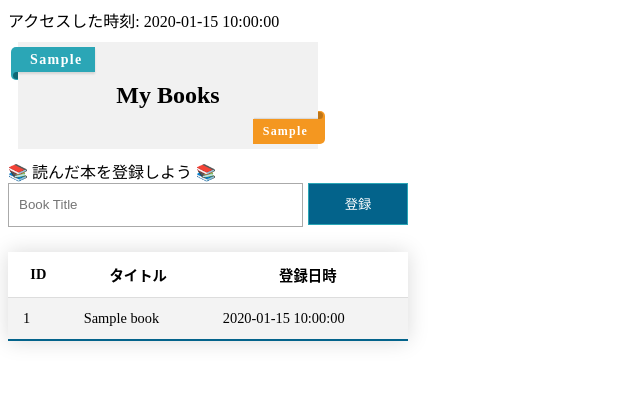
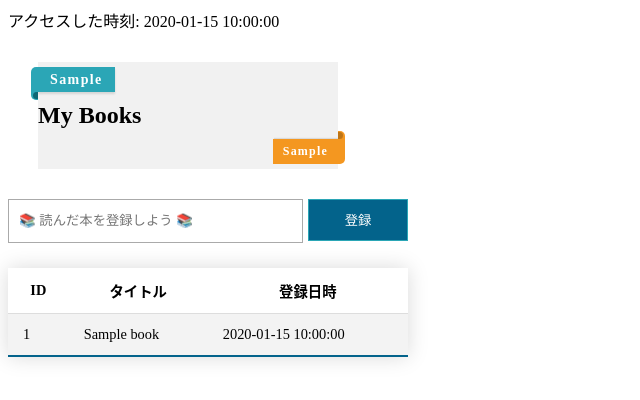
Before and after one commit to sugikeitter/FastApi-Jinja-SQLAlchemy, a FastAPI app: template templates/index.html in a window 1280 px wide. Shown: the top 400 px of the page, without its empty margins (0-640 px from the left). Run offline with FastAPI, Linux system fonts and the light colour scheme; the template is opened without the code that fills it: most values are stand-ins (such as "Sample title", 1, 10 or a date in 2020).

Commit message:
Update css

```diff
--- a/static/styles.css
+++ b/static/styles.css
@@ -69,18 +69,19 @@
 }
 
 /* タイトル */
-.ribbon20-wrapper {
+.title-wrapper {
     display: block;
     position: relative;
-  margin: 10px;
+    margin: 30px;
     padding: 20px 0;
     width: 300px;
     background: #f1f1f1;
 }
-.ribbon20-wrapper h2 {
+.ribbonUpper-wrapper h2 {
     text-align:center;
+    color: #035b7e;
 }
-.ribbon20 {
+.ribbonUpper {
     display: inline-block;
     position: absolute;
     left: 0;
@@ -96,7 +97,7 @@
     background: #2ba6b6;
     box-shadow: 0 2px 2px rgba(0, 0, 0, 0.12);
 }
-.ribbon20:before {
+.ribbonUpper:before {
     position: absolute;
     content: '';
     top: 0;
@@ -107,7 +108,7 @@
     background: #2ba6b6;
     border-radius: 5px 0 0 5px;
 }
-.ribbon20:after {
+.ribbonUpper:after {
     position: absolute;
     content: '';
     bottom: -7px;
@@ -118,7 +119,7 @@
     background: #0d6775;
     border-radius: 5px 0 0 5px;
 }
-.ribbon21 {
+.ribbonUnder {
     display: inline-block;
     position: absolute;
     right: 0;
@@ -134,7 +135,7 @@
     background: #f49720;
     box-shadow: 1px -1px 1px rgba(0, 0, 0, 0.1);
 }
-.ribbon21:before {
+.ribbonUnder:before {
     position: absolute;
     content: '';
     top: -8px;
@@ -145,7 +146,7 @@
     background: #f49720;
     border-radius: 0 5px 5px 0;
 }
-.ribbon21:after {
+.ribbonUnder:after {
     position: absolute;
     content: '';
     top: -7px;
--- a/templates/index.html
+++ b/templates/index.html
@@ -1,23 +1,22 @@
 <!DOCTYPE html>
 <html lang="ja">
 <head>
-  <title>My Webpage</title>
+  <title>My Books</title>
   <link href="{{ url_for('static', path='/styles.css') }}" rel="stylesheet">
 </head>
 <body>
   <div class="accessTime">アクセスした時刻: {{ timestamp }}</div>
 
-  <div class="ribbon20-wrapper">
-    <h3 class="ribbon20">{{ aws_az }}</h3>
+  <div class="title-wrapper">
+    <h3 class="ribbonUpper">{{ aws_az }}</h3>
     <h2>My Books</h2>
-    <h3 class="ribbon21">{{ private_ip }}</h3>
+    <h3 class="ribbonUnder">{{ private_ip }}</h3>
   </div>
-  <div class="topMsg">📚 読んだ本を登録しよう 📚</div>
   <div class="errorMsg">{{ error_msg }}</div>
   <form action="/" method="POST">
     <div class="post">
       <div class="inputTxt">
-        <input id="title" type="text" name="title" placeholder="Book Title" maxlength="40">
+        <input id="title" type="text" name="title" placeholder="📚 読んだ本を登録しよう 📚" maxlength="40">
       </div>
       <div class="submitButton">
         <input type="submit" value="登録" class="sendButton">
```
Lines whose indentation alone changed are shown as unchanged.
